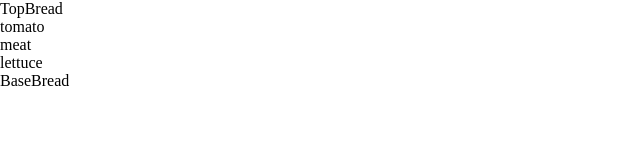
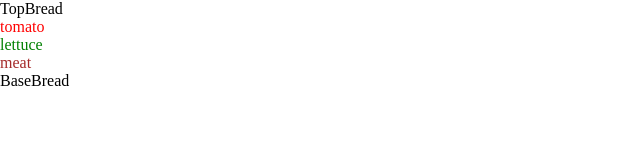
Before and after one commit to ChinyangaTL/aca-burger-tutorial, a React (Vite) app: page / in a window 1280 px wide. Shown: the top 160 px of the page, without its empty margins (0-640 px from the left). Built offline with nearby package versions, Linux system fonts and the light colour scheme.

Commit message:
feat: have single reusable filling componen

```diff
--- a/src/App.tsx
+++ b/src/App.tsx
@@ -1,13 +1,14 @@
 import BaseBread from "./components/Basebread";
+import Filling from "./components/Filling";
 import TopBread from "./components/TopBread";
 
 const App = () => {
   return (
     <div>
       <TopBread />
-      <div>tomato</div>
-      <div>meat</div>
-      <div>lettuce</div>
+      <Filling color="red" type="tomato" />
+      <Filling color="green" type="lettuce" />
+      <Filling color="brown" type="meat" />
       <BaseBread />
     </div>
   );
--- /dev/null
+++ b/src/components/Filling.tsx
@@ -0,0 +1,11 @@
+interface Props {
+  type: string;
+  color: string;
+  name?: string;
+}
+
+const Filling: React.FC<Props> = ({ color, type }) => {
+  return <div style={{ color: color }}>{type}</div>;
+};
+
+export default Filling;
```
